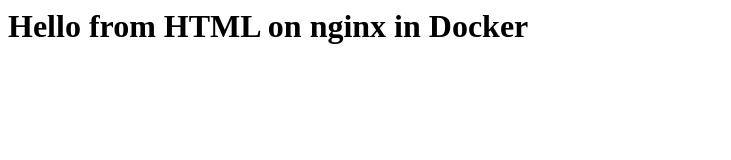
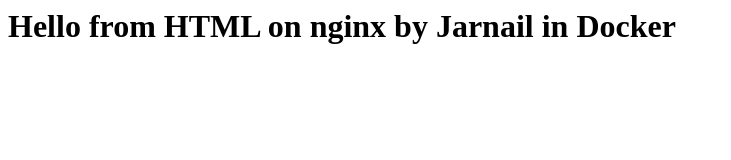
Before and after one commit to habibwali/htmldocker, a plain HTML site: page index.html in a window 1280 px wide. Shown: the whole page, without its empty margins (0-731 px from the left). Drawn offline with Linux system fonts and the light colour scheme.

Commit message:
in demo from jarnail

```diff
--- a/index.html
+++ b/index.html
@@ -1,7 +1,7 @@
 <html>
 <title> HTML from Docker </title>
 <body>
-    <h1> Hello from HTML on nginx in Docker
+    <h1> Hello from HTML on nginx by Jarnail in Docker
 </body>
 
 </html>
```
